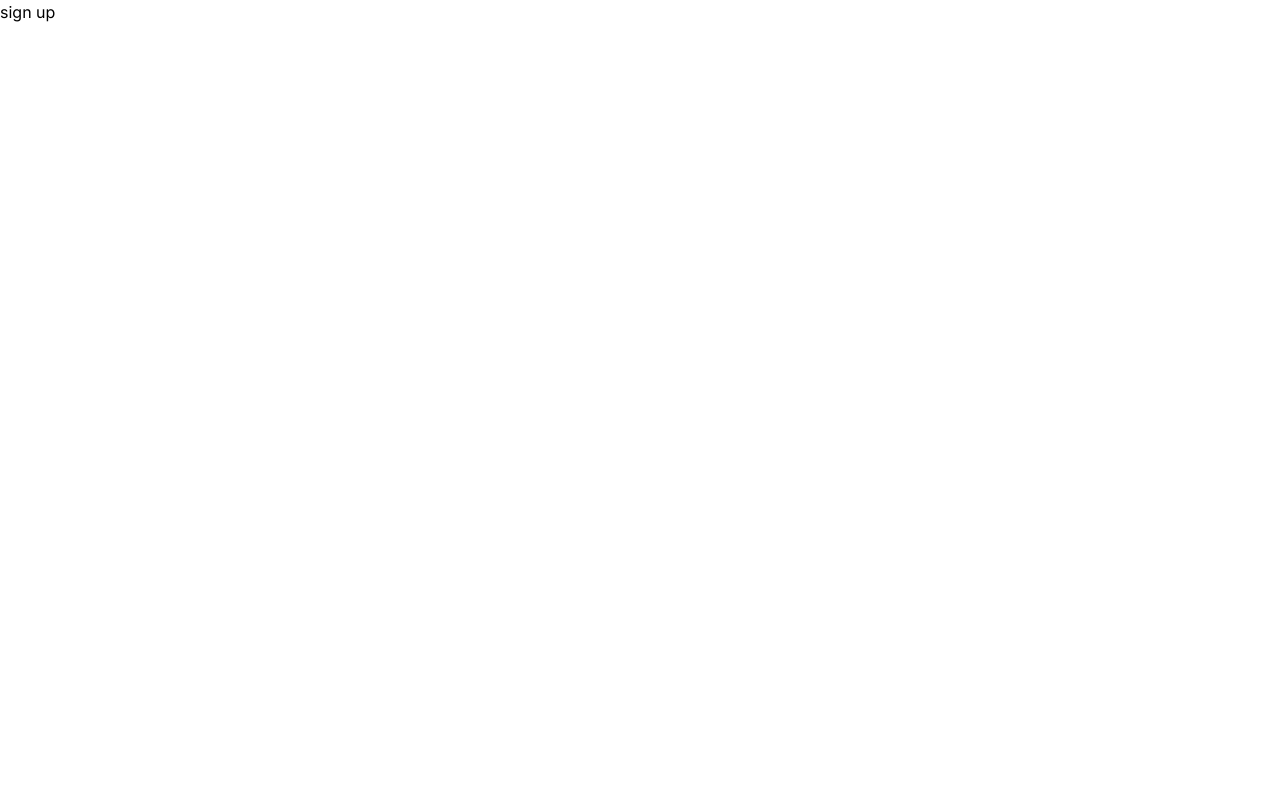
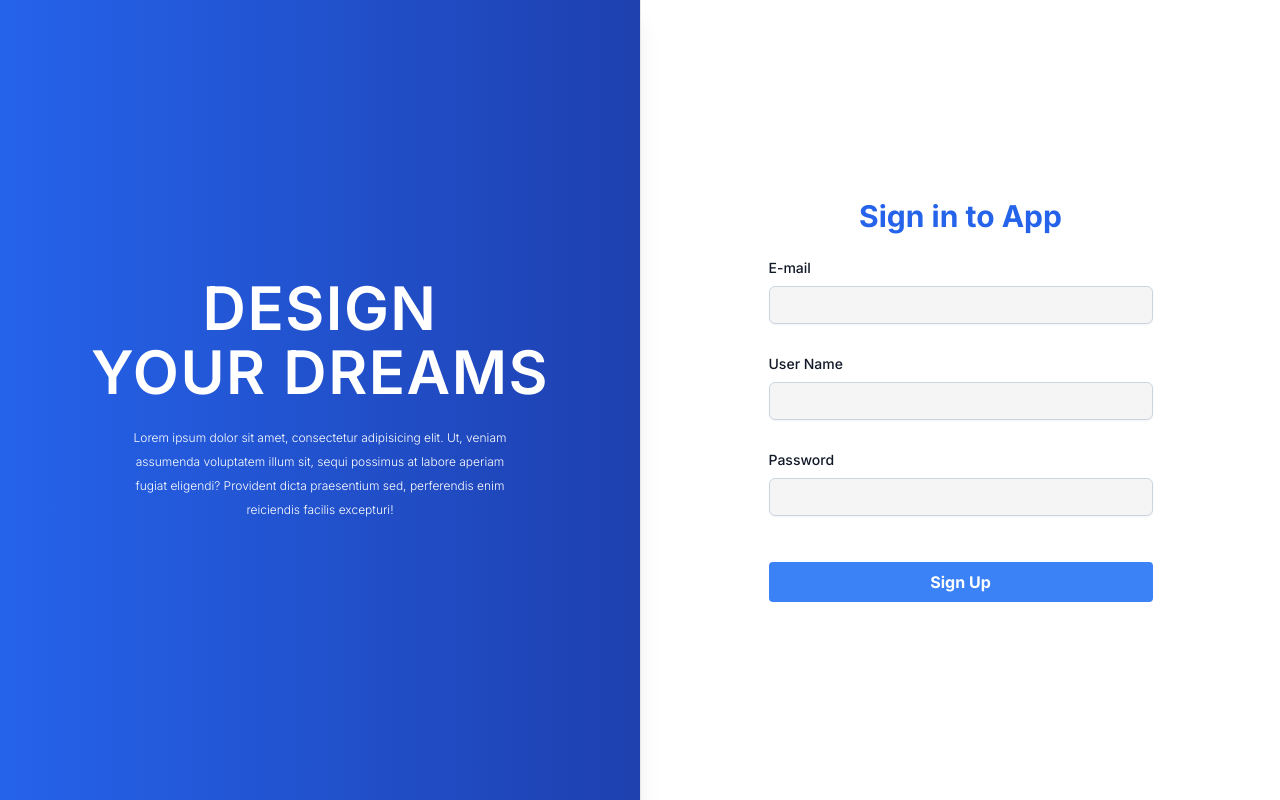
Before and after one commit to gokul-369/NEXT-stack, a Next.js app: page /signup in a window 1280 px wide. Built offline with nearby package versions, Linux system fonts and the light colour scheme.

Commit message:
react hook forms configured

```diff
--- a/package.json
+++ b/package.json
@@ -24,6 +24,7 @@
     "postcss": "8.4.27",
     "react": "18.2.0",
     "react-dom": "18.2.0",
+    "react-hook-form": "^7.45.4",
     "react-hot-toast": "^2.4.1",
     "tailwindcss": "3.3.3",
     "typescript": "5.1.6"
--- a/src/app/login/page.tsx
+++ b/src/app/login/page.tsx
@@ -1,81 +1,5 @@
+"use client";
 import LandingWrapper from "../components/LandingWrapper";
-
 export default function loginPage() {
-  return (
-    <>
-      <LandingWrapper>
-        <div className="h-screen px-14 flex items-center flex-col justify-center">
-          <p className="text-3xl text-blue-600 font-bold">Sign in to App</p>
-          <form className="w-96 mt-6">
-            {/* TODO make input component */}
-            <div className="h-24">
-              <label
-                htmlFor="email"
-                className="block mb-2 text-sm font-medium text-gray-900 dark:text-white"
-              >
-                E-mail
-              </label>
-              <input
-                type="email"
-                className="peer mt-1 block w-full px-3 py-2 bg-neutral-100 border border-slate-300 rounded-md text-sm shadow-sm placeholder-slate-400
-      focus:outline-none focus:border-sky-500 focus:bg-white focus:ring-1 focus:ring-sky-500
-      disabled:bg-slate-50 disabled:text-slate-500 disabled:border-slate-200 disabled:shadow-none
-      invalid:border-pink-500 invalid:text-pink-600
-      focus:invalid:border-pink-500 focus:invalid:ring-pink-500 invalid:bg-white "
-                name="email"
-              />
-
-              <span className="mt-2 hidden text-xs text-red-500 peer-[&:not(:placeholder-shown):not(:focus):invalid]:block">
-                Please enter a valid email address
-              </span>
-            </div>
-            <div className="h-24">
-              <label
-                htmlFor="username"
-                className="block mb-2 text-sm font-medium text-gray-900 dark:text-white "
-              >
-                User Name
-              </label>
-              <input
-                type="text"
-                className="mt-1 block w-full px-3 py-2 bg-neutral-100 border border-slate-300 rounded-md text-sm shadow-sm placeholder-slate-400
-      focus:outline-none focus:border-sky-500 focus:bg-white focus:ring-1 focus:ring-sky-500
-      disabled:bg-slate-50 disabled:text-slate-500 disabled:border-slate-200 disabled:shadow-none
-      invalid:border-pink-500 invalid:text-pink-600
-      focus:invalid:border-pink-500 focus:invalid:ring-pink-500 invalid:bg-white
-
-    "
-                name="username"
-              />
-              <span className="mt-2 hidden text-sm text-red-500 peer-[&:not(:placeholder-shown):not(:focus):invalid]:block">
-                user name is mandatory
-              </span>
-            </div>
-            <div className="h-24">
-              <label
-                htmlFor="password"
-                className="block mb-2 text-sm font-medium text-gray-900 dark:text-white "
-              >
-                Password
-              </label>
-              <input
-                type="password"
-                className="mt-1 block w-full px-3 py-2 bg-neutral-100 border border-slate-300 rounded-md text-sm shadow-sm placeholder-slate-400
-      focus:outline-none focus:border-sky-500 focus:bg-white focus:ring-1 focus:ring-sky-500
-      disabled:bg-slate-50 disabled:text-slate-500 disabled:border-slate-200 disabled:shadow-none
-      invalid:border-pink-500 invalid:text-pink-600
-      focus:invalid:border-pink-500 focus:invalid:ring-pink-500 invalid:bg-white
-
-    "
-                name="password"
-              />
-            </div>
-            <button className="bg-blue-500 hover:bg-blue-700 text-white font-bold py-2 w-full px-4 rounded">
-              Sign Up
-            </button>
-          </form>
-        </div>
-      </LandingWrapper>
-    </>
-  );
+  return <LandingWrapper>login</LandingWrapper>;
 }
--- a/src/app/signup/page.tsx
+++ b/src/app/signup/page.tsx
@@ -1,7 +1,109 @@
+"use client";
+import { useForm } from "react-hook-form";
+import LandingWrapper from "../components/LandingWrapper";
 export default function signUpPage() {
+  function Error({ message }: { message: string }) {
+    return <p className="mt-3 text-xs text-red-600">{message}</p>;
+  }
+  const {
+    register,
+    handleSubmit,
+    formState: { errors },
+  } = useForm();
+  const submit = (data: unknown) => {
+    console.log(data);
+  };
+
   return (
-    <div>
-      <h1>sign up</h1>
-    </div>
+    <>
+      <LandingWrapper>
+        <div className="h-screen px-14 flex items-center flex-col justify-center">
+          <p className="text-3xl text-blue-600 font-bold">Sign in to App</p>
+          <form
+            className=" w-96 mt-6"
+            noValidate
+            onSubmit={handleSubmit(submit)}
+          >
+            {/* TODO make input component */}
+            <div className="h-24">
+              <label
+                htmlFor="email"
+                className="block mb-2 text-sm font-medium text-gray-900 dark:text-white"
+              >
+                E-mail
+              </label>
+              <input
+                type="email"
+                {...register("email", {
+                  required: { value: true, message: "Email ID is Required" },
+                  pattern: { value: /.+@.+/, message: "Invalid Email ID" },
+                })}
+                className="mt-1 block w-full px-3 py-2 bg-neutral-100 border border-slate-300 rounded-md text-sm shadow-sm placeholder-slate-400
+      focus:outline-none focus:border-sky-500 focus:bg-white focus:ring-1 focus:ring-sky-500  invalid:bg-white
+     "
+                autoComplete="off"
+                name="email"
+              />
+              {errors.email && (
+                <Error message={errors.email.message?.toString()!} />
+              )}
+            </div>
+            <div className="h-24">
+              <label
+                htmlFor="userName"
+                className="block mb-2 text-sm font-medium text-gray-900 dark:text-white "
+              >
+                User Name
+              </label>
+              <input
+                type="text"
+                {...register("userName")}
+                className="mt-1 block w-full px-3 py-2 bg-neutral-100 border border-slate-300 rounded-md text-sm shadow-sm placeholder-slate-400
+      focus:outline-none focus:border-sky-500 focus:bg-white focus:ring-1 focus:ring-sky-500  invalid:bg-white
+     "
+                {...register("userName", {
+                  required: { value: true, message: "User Name is Required" },
+                })}
+                name="userName"
+                autoComplete="off"
+              />
+              {errors.userName && (
+                <Error message={errors.userName.message?.toString()!} />
+              )}
+            </div>
+            <div className="h-24">
+              <label
+                htmlFor="password"
+                className="block mb-2 text-sm font-medium text-gray-900 dark:text-white "
+              >
+                Password
+              </label>
+              <input
+                type="password"
+                {...register("password", {
+                  required: { value: true, message: "Password is required" },
+                  minLength: {
+                    value: 6,
+                    message: "Password must be atleast 6 characters",
+                  },
+                })}
+                autoComplete="off"
+                placeholder=" "
+                className="mt-1 block w-full px-3 py-2 bg-neutral-100 border border-slate-300 rounded-md text-sm shadow-sm placeholder-slate-400
+      focus:outline-none focus:border-sky-500 focus:bg-white focus:ring-1 focus:ring-sky-500 invalid:bg-white
+     "
+                name="password"
+              />
+              {errors.password && (
+                <Error message={errors.password.message?.toString()!} />
+              )}
+            </div>
+            <button className="bg-blue-500 hover:bg-blue-700 text-white font-bold py-2 mt-4 w-full px-4 rounded ">
+              Sign Up
+            </button>
+          </form>
+        </div>
+      </LandingWrapper>
+    </>
   );
 }
```
Also changed, not shown: src/app/components/InputField.tsx (added), 1 other file (tests, documents, lock files or other folders).
